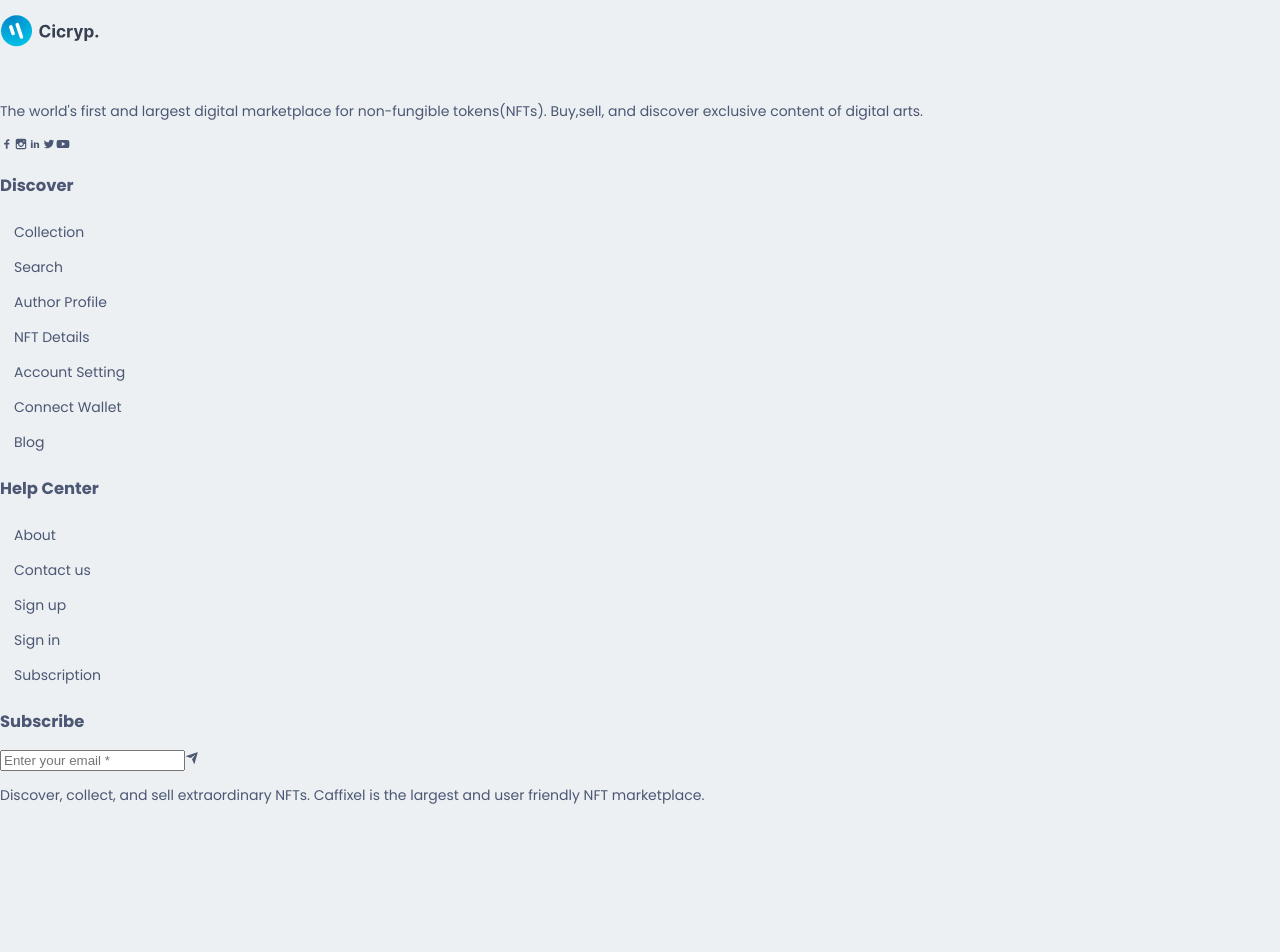
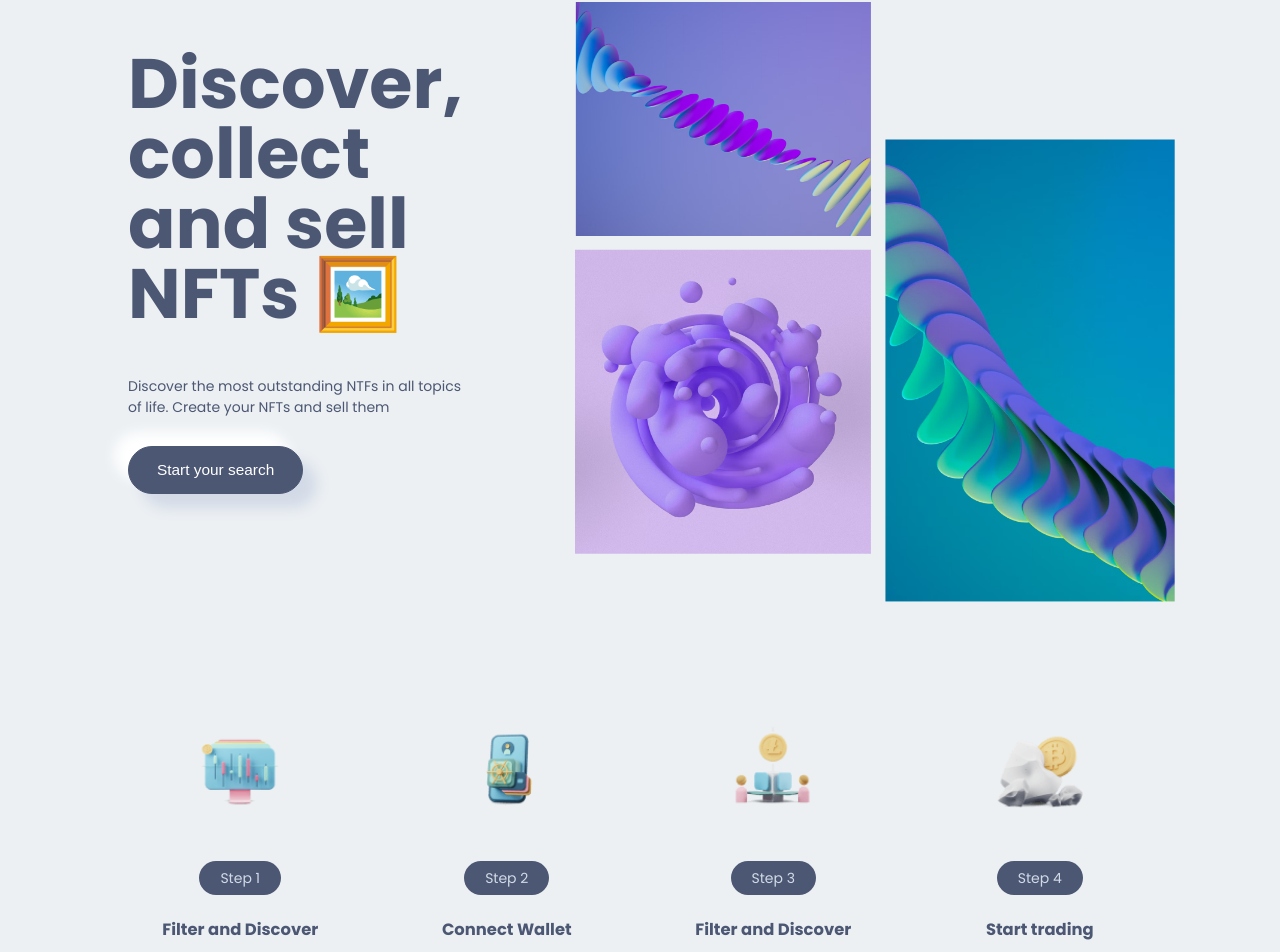
Before and after one commit to GENTLEW1ND/collegeProjectNFTMarket, a Next.js app: page / in a window 1280 px wide. Shown: the part 188-1140 px from the top of the page. Before the commit the page ends 1008 px from the top, so only its background shows below. Built offline with nearby package versions, Linux system fonts and the light colour scheme.

Commit message:
Fifth commit

```diff
--- a/components/ComponentIndex.js
+++ b/components/ComponentIndex.js
@@ -1,5 +1,7 @@
 import Button from './Button/Button';
 import Footer from './Footer/Footer';
 import NavBar from './NavBar/NavBar';
+import HeroSection from './HeroSection/HeroSection';
+import Service from './Service/Service';
 
-export {Button, Footer, NavBar};
+export {Button, Footer, NavBar, HeroSection, Service};
--- a/components/Footer/Footer.module.css
+++ b/components/Footer/Footer.module.css
@@ -0,0 +1,82 @@
+.footer{
+    width: 100%;
+    padding-block: 1.5rem;
+}
+
+.footer_box{
+    width: 80%;
+    margin: 0 auto;
+    display: grid;
+    grid-template-columns: 1.3fr repeat(2, 1fr) 2fr;
+    align-items: flex-start;
+    justify-content: space-between;
+    gap: 3rem;
+}
+
+/* //SOCIAL  */
+.footer_social{
+    display: flex;
+    gap: 1.3rem;
+    font-size: 1.5rem;
+    align-items: center;
+}
+
+.footer_social a{
+    padding: .5rem;
+    border-radius: 50%;
+    transition: all .2s ease-in;
+    display: grid;
+}
+
+.footer_social a:hover{
+    background-color: var(--icons-color);
+    color: var(--shadow-dark-color);
+    box-shadow: var(--box-shadow);
+}
+
+.subscribe_box{
+    width: 100%;
+    display: flex;
+    justify-content: space-between;
+    align-items: center;
+    padding: 1.5rem 2rem;
+    background-color: var(--icons-color);
+    color: var(--shadow-dark-color);
+    border-radius: 5rem;
+    margin-top: 3rem;
+}
+
+.subscribe_box input{
+    background: transparent;
+    border: none;
+    outline: none;
+    width: 90%;
+    color: var(--shadow-dark-color);
+}
+
+.subscribe_box input::placeholder{
+    color: var(--shadow-dark-color);
+}
+
+.subscribe_box_send{
+    cursor: pointer;
+    font-size: 2rem;
+}
+
+.subscribe_box_info{
+    padding: 1rem 2rem;
+}
+
+/* //------MEDIA QUERY */
+@media screen and (max-width: 45em){
+    .footer_box{
+        width: 90%;
+        grid-template-columns: 1fr 2fr;
+    }
+}
+@media screen and (max-width: 35em){
+    .footer_box{
+        width: 90%;
+        grid-template-columns: 1fr;
+    }
+}
--- /dev/null
+++ b/components/HeroSection/HeroSection.jsx
@@ -0,0 +1,29 @@
+import React from "react";
+import Image from "next/image";
+
+//INTERNAL IMPORT
+import Style from "./HeroSection.module.css";
+import { Button } from "../ComponentIndex";
+import image from "../../img";
+
+const HeroSection = () => {
+  return (
+    <div className={Style.heroSection}>
+      <div className={Style.heroSection_box}>
+        <div className={Style.heroSection_box_left}>
+          <h1>Discover, collect and sell NFTs 🖼️</h1>
+          <p>
+            Discover the most outstanding NTFs in all topics of life. Create
+            your NFTs and sell them
+          </p>
+          <Button btnName='Start your search'></Button>
+        </div>
+        <div className={Style.heroSection_box_right}>
+            <Image src={image.hero} alt="Hero section" width={600} height={600}/>
+        </div>
+      </div>
+    </div>
+  );
+};
+
+export default HeroSection;
--- /dev/null
+++ b/components/HeroSection/HeroSection.module.css
@@ -0,0 +1,45 @@
+.heroSection{
+    width: 80%;
+    margin: 3rem auto;
+}
+
+.heroSection_box{
+    display: grid;
+    grid-template-columns: repeat(2, 1fr);
+    gap: 2rem;
+}
+
+.heroSection_box_left{
+    padding-right: 6rem;
+}
+
+.heroSection_box_left h1{
+    font-size: 5rem;
+    line-height: 1;
+}
+
+.heroSection_box_left p{
+    margin-bottom: 2rem;
+}
+
+@media screen and (max-width: 35em) {
+    .heroSection{
+        width: 90%;
+    }
+}
+
+@media screen and (max-width: 55em){
+    .heroSection{
+        grid-template-columns: 1fr;
+        gap: 4rem;
+    }
+
+    .heroSection_box_left{
+        padding-right: 2rem;
+    }
+
+    .heroSection_box_left h1{
+        line-height: 1;
+        font-size: 3rem;
+    }
+}
--- /dev/null
+++ b/components/Service/Service.jsx
@@ -0,0 +1,89 @@
+import React from "react";
+import Image from "next/image";
+
+// INTERNAL IMPORT
+import Style from "./Service.module.css";
+import images from "../../img";
+
+const Service = () => {
+  return (
+    <div className={Style.service}>
+      <div className={Style.service_box}>
+        <div className={Style.service_box_item}>
+          <Image
+            src={images.service1}
+            alt="Filter and Discover"
+            width={100}
+            height={100}
+          />
+          <p className={Style.service_box_item_step}>
+            <span>Step 1</span>
+          </p>
+          <h3>Filter and Discover</h3>
+          <p>
+            Connect with wallet, dicover, buy NFTs, sell your NFTs and earn
+            money.
+          </p>
+        </div>
+
+
+        <div className={Style.service_box_item}>
+          <Image
+            src={images.service2}
+            alt="Filter and Discover"
+            width={100}
+            height={100}
+          />
+          <p className={Style.service_box_item_step}>
+            <span>Step 2</span>
+          </p>
+          <h3>Connect Wallet</h3>
+          <p>
+            Connect with wallet, dicover, buy NFTs, sell your NFTs and earn
+            money.
+          </p>
+        </div>
+
+
+        <div className={Style.service_box_item}>
+          <Image
+            src={images.service3}
+            alt="Filter and Discover"
+            width={100}
+            height={100}
+          />
+          <p className={Style.service_box_item_step}>
+            <span>Step 3</span>
+          </p>
+          <h3>Filter and Discover</h3>
+          <p>
+            Connect with wallet, dicover, buy NFTs, sell your NFTs and earn
+            money.
+          </p>
+        </div>
+
+
+        <div className={Style.service_box_item}>
+          <Image
+            src={images.service4}
+            alt="Filter and Discover"
+            width={100}
+            height={100}
+          />
+          <p className={Style.service_box_item_step}>
+            <span>Step 4</span>
+          </p>
+          <h3>Start trading</h3>
+          <p>
+            Connect with wallet, dicover, buy NFTs, sell your NFTs and earn
+            money.
+          </p>
+        </div>
+
+
+      </div>
+    </div>
+  );
+};
+
+export default Service;
--- /dev/null
+++ b/components/Service/Service.module.css
@@ -0,0 +1,37 @@
+.service{
+    width: 80%;
+    margin: 3rem auto;
+    margin-block: 8rem;
+}
+
+.service_box{
+    grid-template-columns: repeat(4, 1fr);
+    display: grid;
+    gap: 3rem;
+    text-align: center;
+}
+
+.service_box_item_step{
+    margin-top: 3rem;
+    margin-bottom: 2rem;
+}
+
+.service_box_item_step span{
+    padding: .5rem 1.5rem;
+    border-radius: 5rem;
+    background-color: var(--icons-color);
+    color: var(--shadow-dark-color);
+}
+
+@media screen and (max-width: 35em) {
+    .service{
+        width: 90%;
+    }
+}
+
+@media screen and (max-width: 50em) {
+    .service{
+        grid-template-columns: repeat(2, 1fr);
+        gap: 1rem;
+    }
+}
--- a/pages/index.js
+++ b/pages/index.js
@@ -1,8 +1,15 @@
 import React from 'react'
+
+//INTERNAL IMPORT
+import Style from "../styles/index.module.css"
+import { HeroSection, Service } from '../components/ComponentIndex'
 
 const Home = () => {
   return (
-    <div>index</div>
+    <div className={Style.homePage}>
+      <HeroSection />
+      <Service />
+    </div>
   )
 }
 
```
Also changed, not shown: styles/index.module.css (added).
